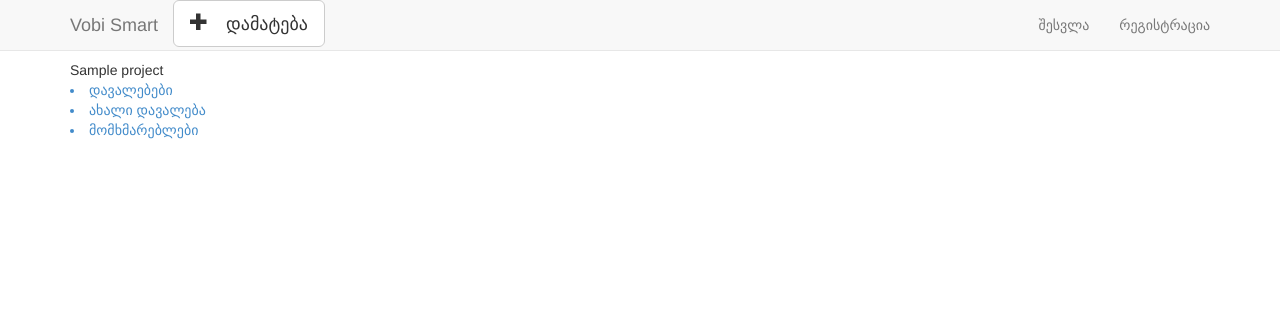
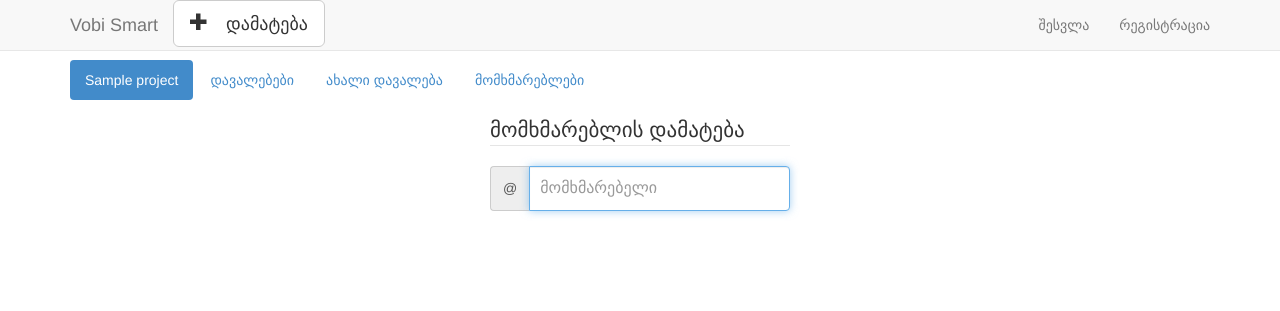
Before and after one commit to bekatom/vsmart, a Flask app: template templates/users/index.html in a window 1280 px wide. Shown: the top 311 px of the page. Run offline with Flask 2, Linux system fonts and the light colour scheme; the template is opened without the code that fills it: most values are stand-ins (such as "Sample title", 1, 10 or a date in 2020); some libraries are stand-ins or nearby versions.

Commit message:
changed some html files

```diff
--- a/templates/project.html
+++ b/templates/project.html
@@ -3,13 +3,13 @@
 
 {% block body %}
 
-    {{ project.name }}
+    <ul class="nav nav-pills">
+      <li class="active"><a href="/project/{{ project.id }}">{{ project.name }}</a></li>
+      <li><a href="/tasks/{{ project.id }}">დავალებები</a></li>
+      <li><a href="/newtask/{{ project.id }}"> ახალი დავალება </a></li>
+      <li> <a href="/users/{{ project.id }}">მომხმარებლები</a></li>
+    </ul>
 
-        <div>
-            <a href="/tasks/{{ project.id }}"> <li> დავალებები </li></a>
-            <a href="/newtask/{{ project.id }}"> <li> ახალი დავალება </li></a>
-            <a href="/users/{{ project.id }}"><li> მომხმარებლები </li></a>
-        </div>
 
  {% block project_blocks %}
 {% endblock %}
--- a/templates/tasks/new.html
+++ b/templates/tasks/new.html
@@ -2,7 +2,7 @@
 
 {% block project_blocks %}
 
-       <form class="form-signin" role="form" method="post">
+      <form class="form-signin" role="form" method="post">
         <h2 class="form-signin-heading">დავალება</h2>
         <input type="text" id="title" name="title" class="form-control" placeholder="სათაური" required autofocus>
         <textarea name="description" id="description"></textarea>
@@ -16,7 +16,7 @@
                     {{ message }}
         {% endif %}
 
-    </div>
+
 
 
 
--- a/templates/users/index.html
+++ b/templates/users/index.html
@@ -2,5 +2,19 @@
 
 {% block project_blocks %}
 
+    <div>
+          <form class="form-signin" role="form" method="post">
+           <fieldset>
+               <legend> მომხმარებლის დამატება</legend>
+                <div class="input-group">
+                    <span class="input-group-addon">@</span>
+                    <input type="text" class="form-control" placeholder="მომხმარებელი" autofocus>
+                </div>
+           </fieldset>
+
+          </form>
+
+    </div>
+
 
 {% endblock %}
```
